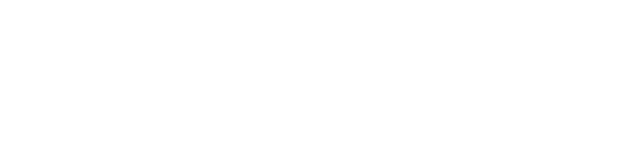
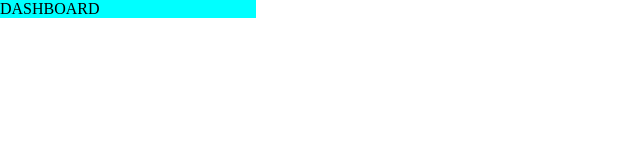
Before and after one commit to SeasonedSoup/Admin-Dashboard, a plain HTML site: page index.html in a window 1280 px wide. Shown: the whole page, without its empty margins (0-640 px from the left). Drawn offline with Linux system fonts and the light colour scheme.

Commit message:
random testing stuff im confused on how grid expand

```diff
--- a/index.html
+++ b/index.html
@@ -7,14 +7,17 @@
     <link rel="stylesheet" href="style.css">
 </head>
 <body>
-    <div class="header">
 
-    </div>
-    <div class="sidebar">
+    <div class="container">
+        <div class="sidebar">
+            <p>DASHBOARD</p>
+        </div>
+        <div class="header">
 
-    </div>
-    <div class="main-content">
+        </div>
+        <div class="main-content">
 
+        </div>
     </div>
 </body>
 
--- a/style.css
+++ b/style.css
@@ -0,0 +1,14 @@
+* {
+    margin: 0;
+    padding: 0;
+}
+body {
+    display: grid;
+    grid-template-columns: 1fr 4fr;
+    grid-template-rows: 1fr 1fr;
+}
+
+.sidebar {
+    background-color: aqua;
+    grid-row: 1 / 3;
+}
```
